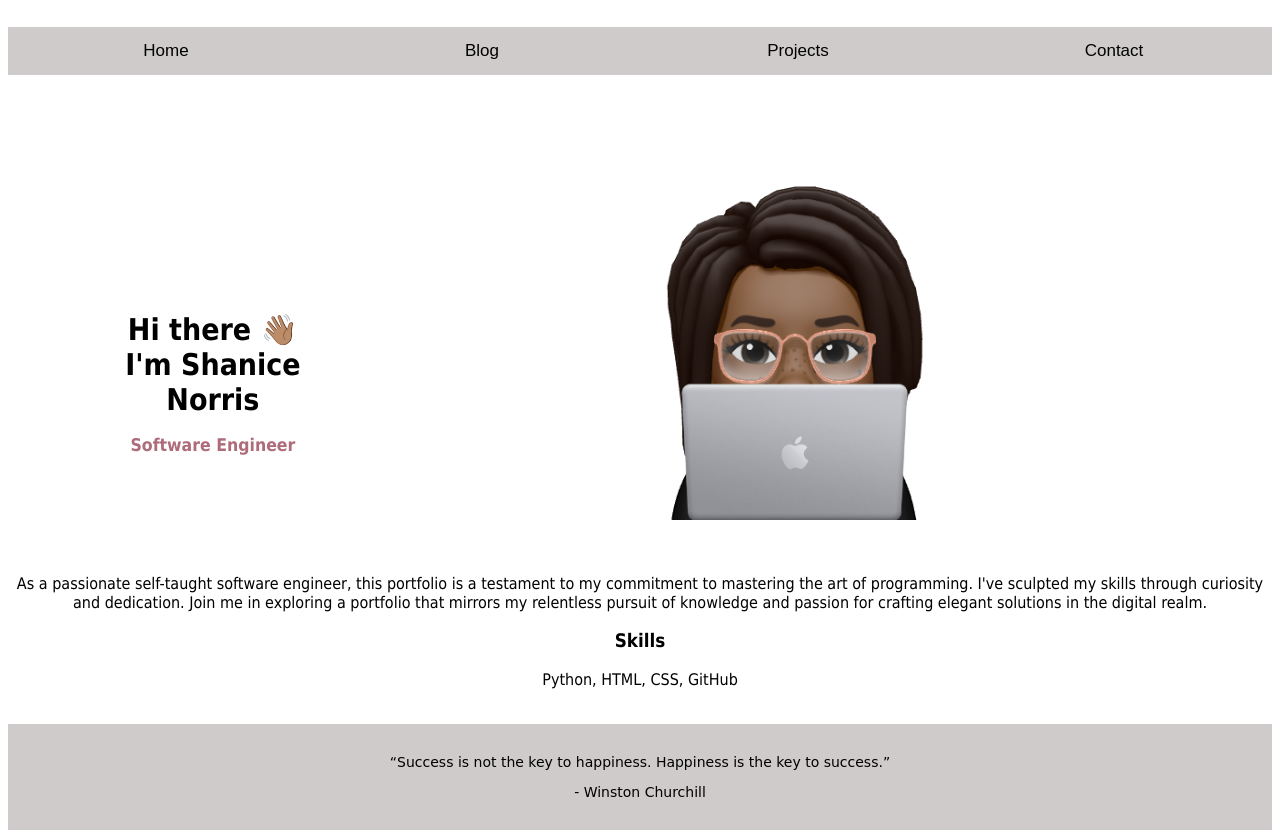
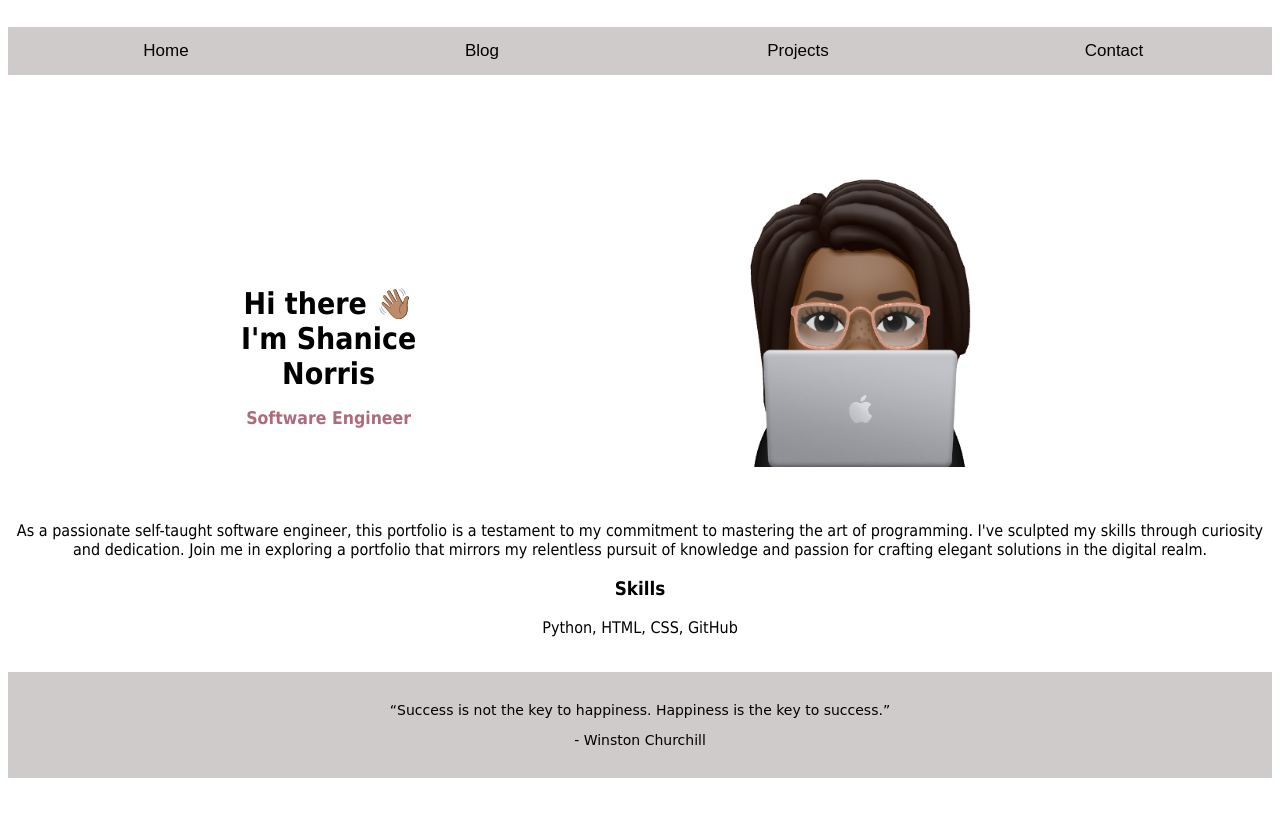
Before and after one commit to ShaniceN/ShaniceN.github.io, a plain HTML site: page index.html in a window 1280 px wide. After the commit the page ends 800 px from the top, so only its background shows below. Drawn offline with Linux system fonts and the light colour scheme.

Commit message:
Center greeting

```diff
--- a/style.css
+++ b/style.css
@@ -28,13 +28,13 @@ img {
 
 .text {
   font-size: 15px;
-  padding-left: 100px;
+  padding-left: 200px;
   padding-top: 10%;
   float: left;
 }
 
 .image {
-  width: 100%;
+  width: 75%;
   float: right;
 }
 
```
